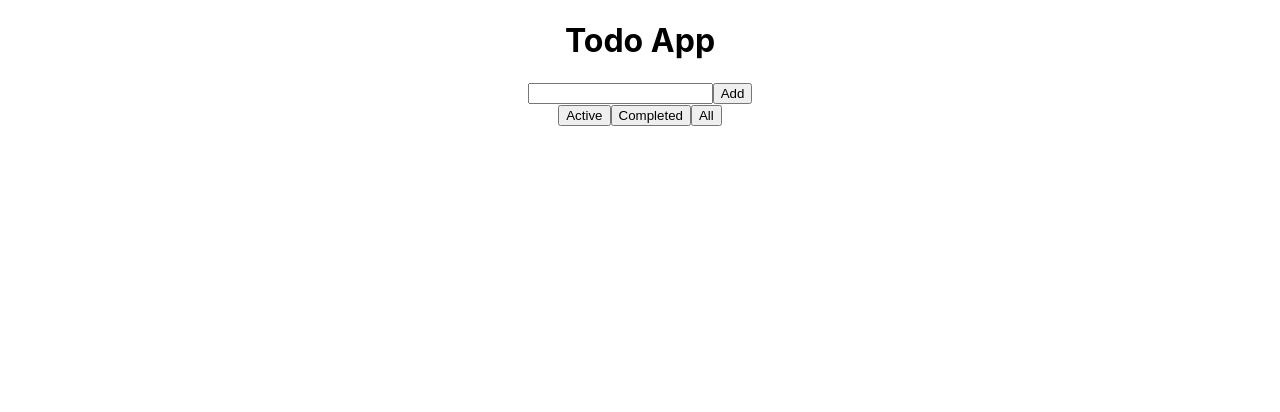
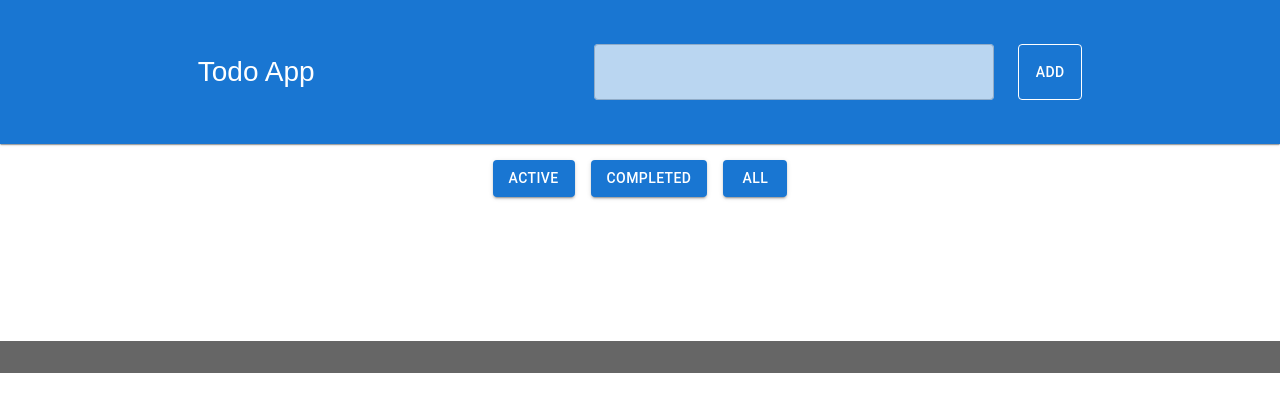
Before and after one commit to azvontsov/todo, a React (Create React App) app: page / in a window 1280 px wide. Shown: the top 412 px of the page. Built offline with nearby package versions, Linux system fonts and the light colour scheme.

Commit message:
wip: adds style to input bar

```diff
--- a/package.json
+++ b/package.json
@@ -5,6 +5,7 @@
   "dependencies": {
     "@emotion/react": "^11.8.2",
     "@emotion/styled": "^11.8.1",
+    "@material-ui/core": "^4.12.3",
     "@mui/material": "^5.5.3",
     "@reduxjs/toolkit": "^1.8.0",
     "@testing-library/jest-dom": "^5.16.3",
--- a/src/App.js
+++ b/src/App.js
@@ -1,21 +1,36 @@
-
 import "./App.css";
 import DisplayTodos from "./components/DisplayTodos";
 import Todos from "./components/Todos";
 
-
-import CssBaseline from '@mui/material/CssBaseline';
-
-import Container from '@mui/material/Container';
+import { AppBar, Toolbar, IconButton, Typography, Box } from "@mui/material";
 
 function App() {
   return (
     <div className="App">
+      <AppBar
+        position="fixed"
+        sx={{
+          boxShadow: 1,
+          p: 5,
+          zIndex: -1,
+        }}
+      >
+        <Toolbar
+          sx={{
+            display: "flex",
+            justifyContent: "space-around",
+          }}
+        >
+          <IconButton size="large" edge="start" color="inherit">
+            Todo App
+          </IconButton>
 
-      <h1>Todo App</h1>
-      <Todos />
+          <Box>
+            <Todos />
+          </Box>
+        </Toolbar>
+      </AppBar>
       <DisplayTodos />
-
     </div>
   );
 }
--- a/src/components/DisplayTodos.js
+++ b/src/components/DisplayTodos.js
@@ -6,7 +6,12 @@ import {
   updateTodos,
   completeTodos,
 } from "../redux/reducer";
+
+import Box from "@mui/material/Box";
+import Button from "@mui/material/Button";
+
 import TodoItem from "./TodoItem";
+import { red } from "@mui/material/colors";
 const mapStateToProps = (state) => {
   return {
     todos: state,
@@ -25,10 +30,34 @@ const mapDispatchToProps = (dispatch) => {
 const DisplayTodos = (props) => {
   const [sort, setSort] = useState("active");
   return (
-    <div className="displaytodos">
-      <button onClick={() => setSort("active")}>Active</button>
-      <button onClick={() => setSort("completed")}>Completed</button>
-      <button onClick={() => setSort("all")}>All</button>
+    <div>
+      <Box
+        sx={{
+          display: "flex",
+          justifyContent: "center",
+          m: 18,
+          gap: 2,
+          marginTop: 20,
+        }}
+      >
+        <Button variant="contained" onClick={() => setSort("active")}>
+          Active
+        </Button>
+        <Button variant="contained" onClick={() => setSort("completed")}>
+          Completed
+        </Button>
+        <Button variant="contained" onClick={() => setSort("all")}>
+          All
+        </Button>
+      </Box>
+      {/*                   List of ToDo                    */}
+      <Box
+        sx={{
+          display: "flex",
+          flexWrap: "wrap",
+          bgcolor: "text.secondary",
+        }}
+      >
         <ul>
           {props.todos.length > 0 && sort === "active"
             ? props.todos.map((item) => {
@@ -76,6 +105,7 @@ const DisplayTodos = (props) => {
               })
             : null}
         </ul>
+      </Box>
     </div>
   );
 };
--- a/src/components/TodoItem.js
+++ b/src/components/TodoItem.js
@@ -1,3 +1,5 @@
+import { Card } from "@mui/material";
+import { red } from "@mui/material/colors";
 import React, { useRef } from "react";
 
 const TodoItem = (props) => {
@@ -19,7 +21,8 @@ const TodoItem = (props) => {
   };
 
   return (
-    <li key={item.id} className="card">
+    <Card sx={{ maxWidth: 400, marginTop: 2, color: red }}>
+      <li key={item.id}>
         <textarea
           ref={inputRef}
           disabled={inputRef}
@@ -33,6 +36,7 @@ const TodoItem = (props) => {
         </div>
         {item.completed && <span className="completed">done</span>}
       </li>
+    </Card>
   );
 };
 
--- a/src/components/Todos.js
+++ b/src/components/Todos.js
@@ -1,3 +1,4 @@
+import { Button } from "@mui/material";
 import React, { useState, useRef } from "react";
 import { connect } from "react-redux";
 import {
@@ -6,6 +7,9 @@ import {
   updateTodos,
   completeTodos,
 } from "../redux/reducer";
+import Box from "@mui/material/Box";
+
+import TextField from "@mui/material/TextField";
 
 const mapStateToProps = (state) => {
   return {
@@ -30,14 +34,31 @@ const Todos = (props) => {
   };
   // console.log('props from store', props);
   return (
-    <div className="addTodos">
-      <input
+    <Box
+      sx={{
+        display: "flex",
+        display: "inline-flex",
+        justifyContent: "center",
+      }}
+    >
+      <TextField
+        id="outlined-input"
         type="text"
         onChange={(e) => handleChange(e)}
         className="todo-input"
+        sx={{
+          bgcolor: "white",
+          borderRadius: 1,
+          opacity: 0.7,
+          width: 400,
+        }}
       />
-      <button
-        className="add-btn"
+      <Button
+        sx={{
+          marginLeft: 3,
+        }}
+        color="inherit"
+        variant="outlined"
         onClick={() =>
           props.addTodo({
             // here is object/todo
@@ -48,9 +69,9 @@ const Todos = (props) => {
         }
       >
         Add
-      </button>
+      </Button>
       <br />
-    </div>
+    </Box>
   );
 };
 
```
Also changed, not shown: 1 other file (tests, documents, lock files or other folders). Lines whose indentation alone changed are shown as unchanged.
